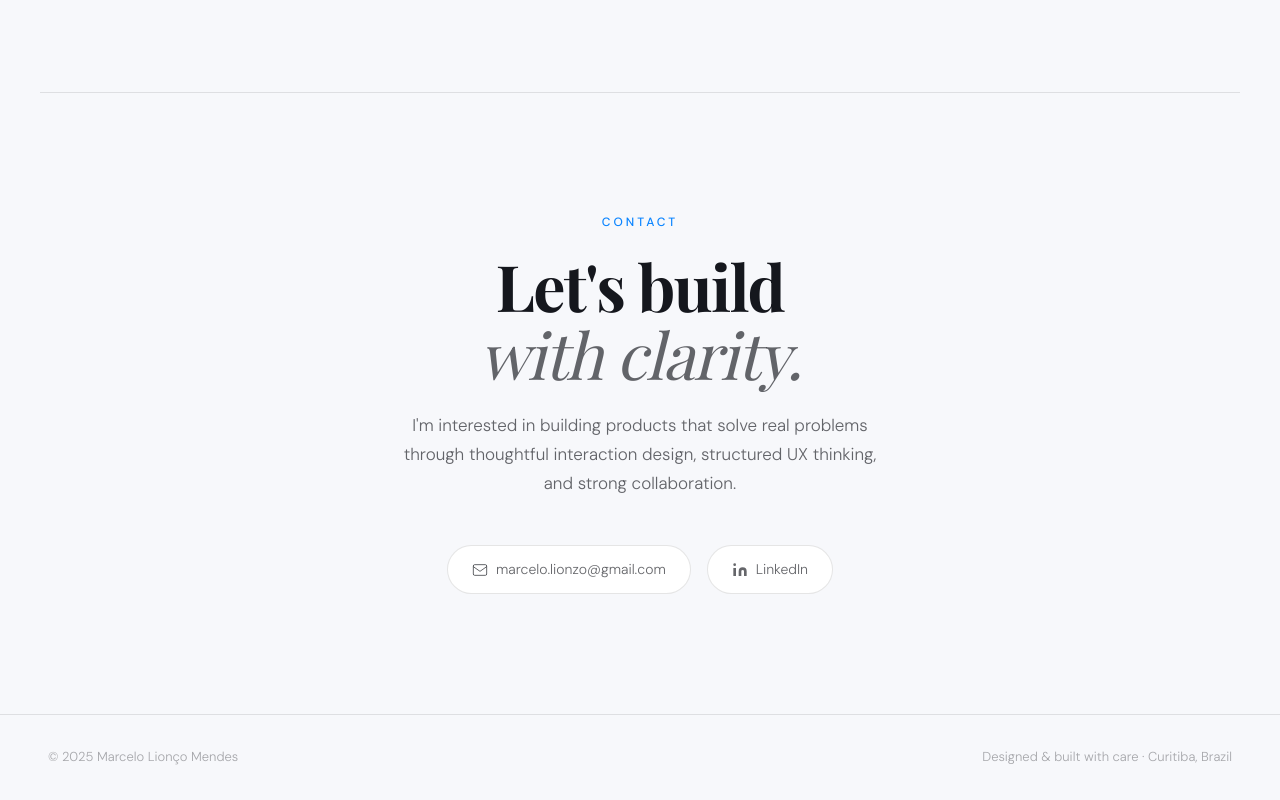
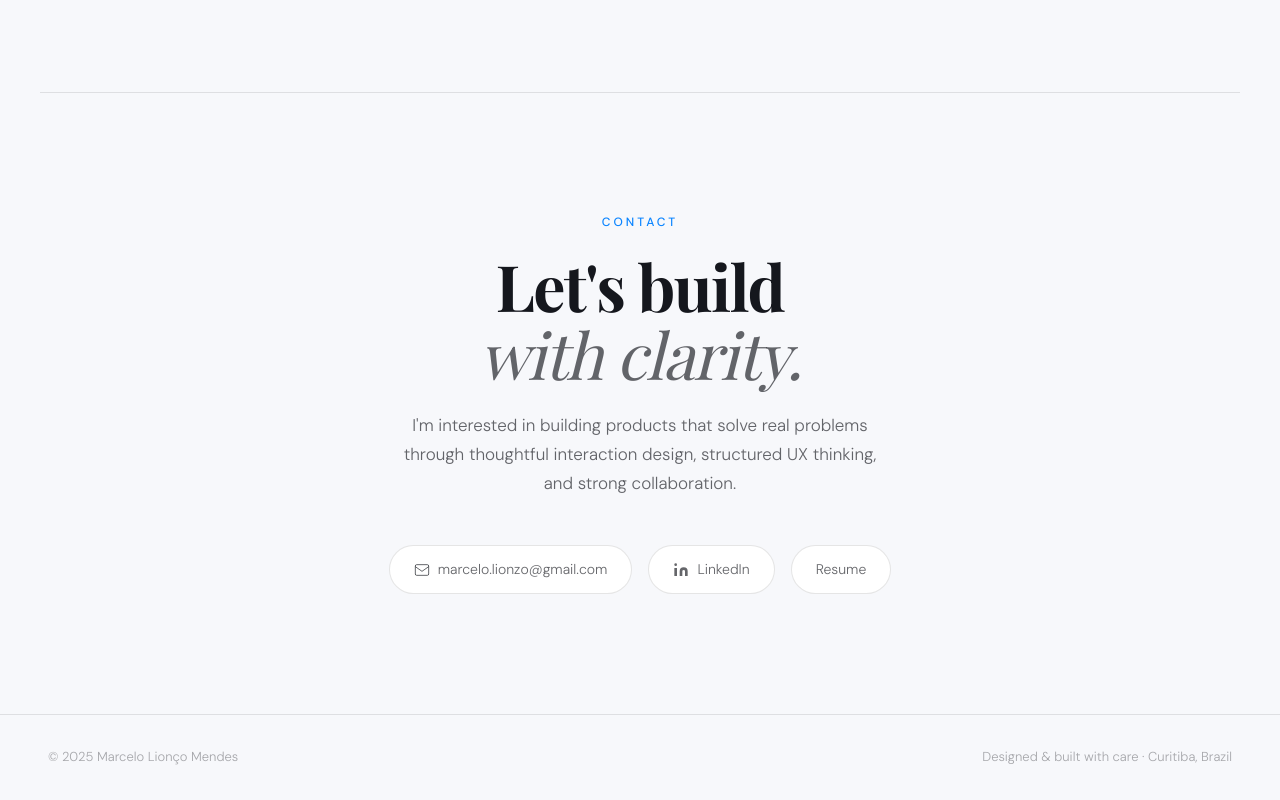
Before and after one commit to lionzo/portfolio, a plain HTML site: page index.html in a window 1280 px wide. Shown: the part 6161-6961 px from the top of the page. Drawn offline with nearby package versions, Linux system fonts and the light colour scheme; a web font is replaced by a local one.

Commit message:
Add link to resume in index.html

```diff
--- a/index.html
+++ b/index.html
@@ -1389,6 +1389,9 @@
         </svg>
         LinkedIn
       </a>
+      <a href="https://lionzo.github.io/curriculo" target="_blank" rel="noreferrer" class="contact-pill">
+        Resume
+      </a>
     </div>
   </div>
 
```
